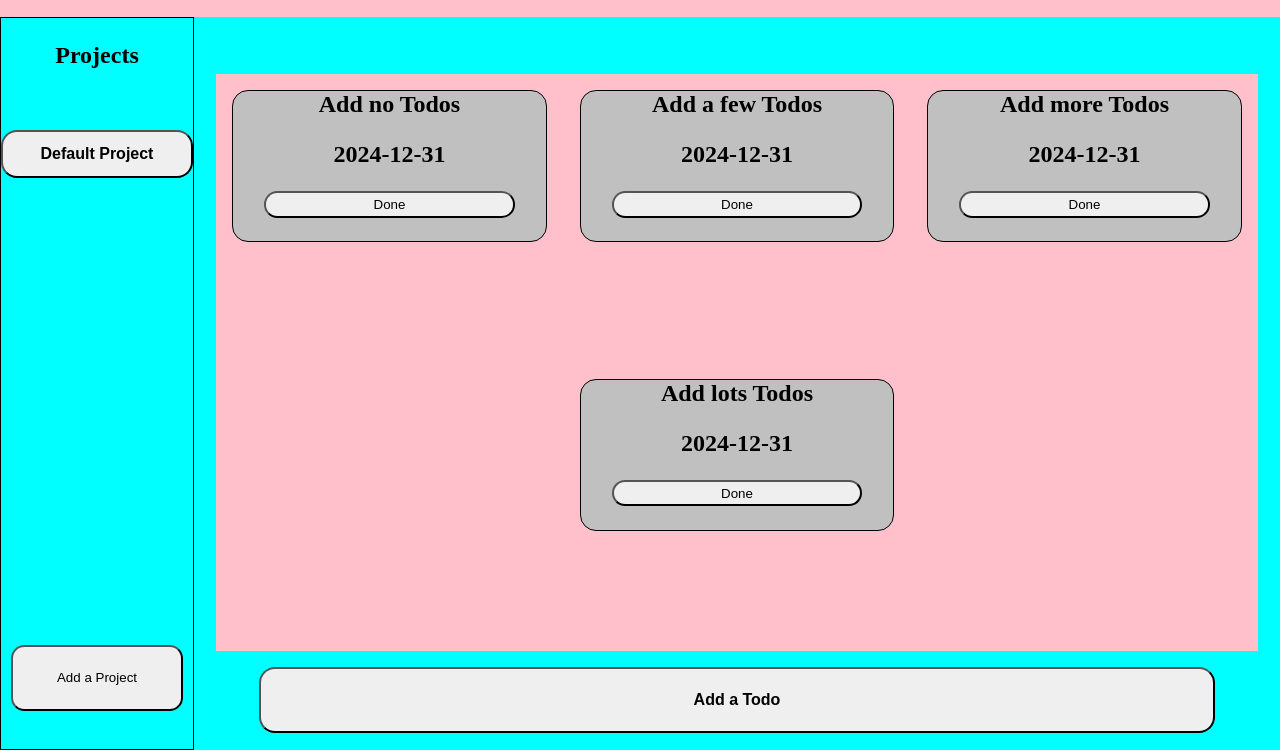
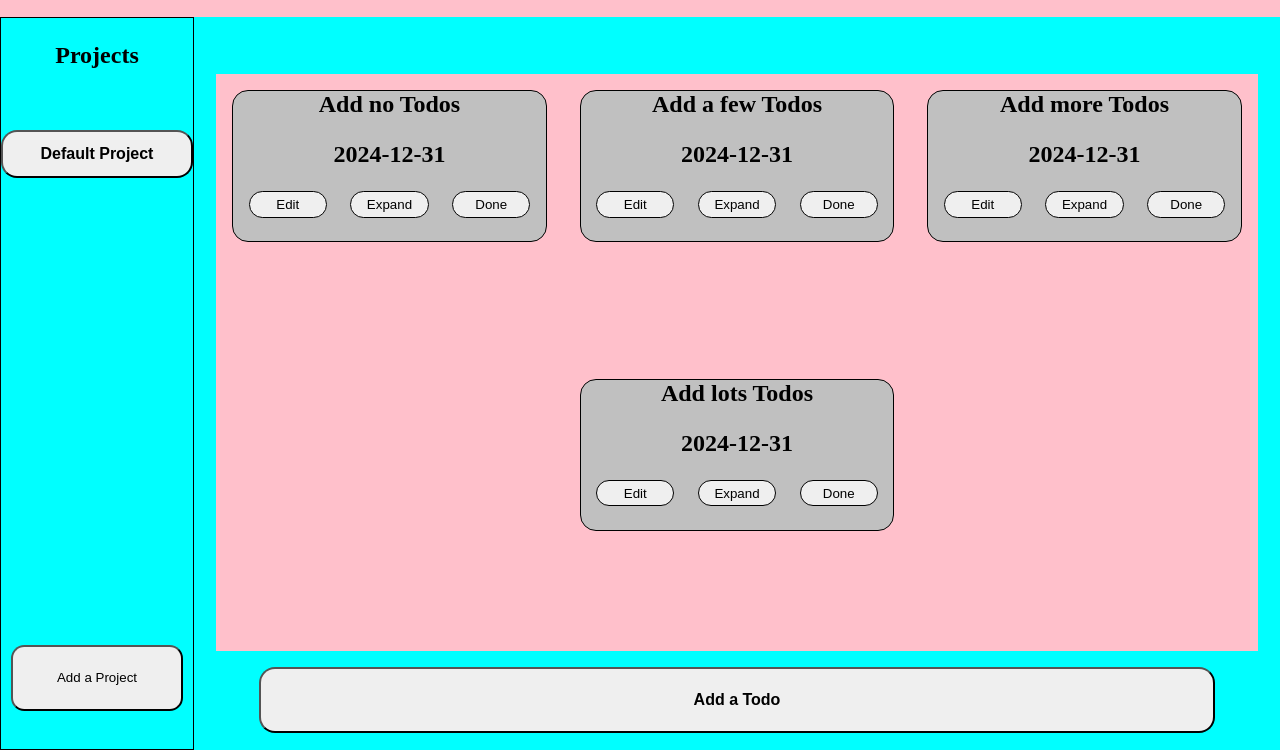
Before and after one commit to Blake-Peterson/todo-list, a website built with webpack: page src/template.html in a window 1280 px wide. Shown: the part 50-800 px from the top of the page. Built offline with nearby package versions, Linux system fonts and the light colour scheme.

Commit message:
added more buttons to each todo card

```diff
--- a/package.json
+++ b/package.json
@@ -15,7 +15,7 @@
   "devDependencies": {
     "css-loader": "^7.1.2",
     "html-loader": "^5.1.0",
-    "html-webpack-plugin": "^5.6.0",
+    "html-webpack-plugin": "^5.6.2",
     "style-loader": "^4.0.0",
     "webpack": "^5.95.0",
     "webpack-cli": "^5.1.4",
--- a/src/styles/style.css
+++ b/src/styles/style.css
@@ -118,10 +118,33 @@ dialog {
   margin: 0 auto;
 }
 
+#todo-card-actions {
+  grid-row: 3/4;
+  width: 100%;
+  height: 100%;
+  display: flex;
+  gap: 8px;
+  justify-content: space-evenly;
+}
+
+.todo-card-edit,
+.todo-card-expand,
 .todo-card-done {
-  grid-row: 3/4;
+  width: 25%;
+  border: black 1px solid;
   border-radius: 1em;
-  margin: 0 auto;
+}
+
+.todo-card-edit {
+  width: 25%;
+}
+
+.todo-card-expand {
+  width: 25%;
+}
+
+.todo-card-done {
+  width: 25%;
 }
 
 #add-todo-button {
--- a/src/todoCard.js
+++ b/src/todoCard.js
@@ -1,5 +1,5 @@
 import { createButtonClass } from "./modules/button";
-import { createDivClass } from "./modules/div";
+import { createDivClass, createDivId } from "./modules/div";
 import { createH2Class } from "./modules/header";
 import { Todo } from "./Todo";
 
@@ -10,8 +10,18 @@ export function createTodoCard(todo){
     cardDiv.appendChild(cardName);
     cardDiv.appendChild(dueDate);
 
-    const button = createButtonClass("todo-card-done","Done");
-    cardDiv.appendChild(button);
+    const todoCardActionsDiv = createDivId("todo-card-actions");
+
+    const editBtn = createButtonClass("todo-card-edit","Edit");
+    todoCardActionsDiv.appendChild(editBtn);
+
+    const expandBtn = createButtonClass("todo-card-expand","Expand");
+    todoCardActionsDiv.appendChild(expandBtn);
+
+    const completeBtn = createButtonClass("todo-card-done","Done");
+    todoCardActionsDiv.appendChild(completeBtn);
+
+    cardDiv.appendChild(todoCardActionsDiv);
 
     return cardDiv;
 }
```
Also changed, not shown: 1 other file.
